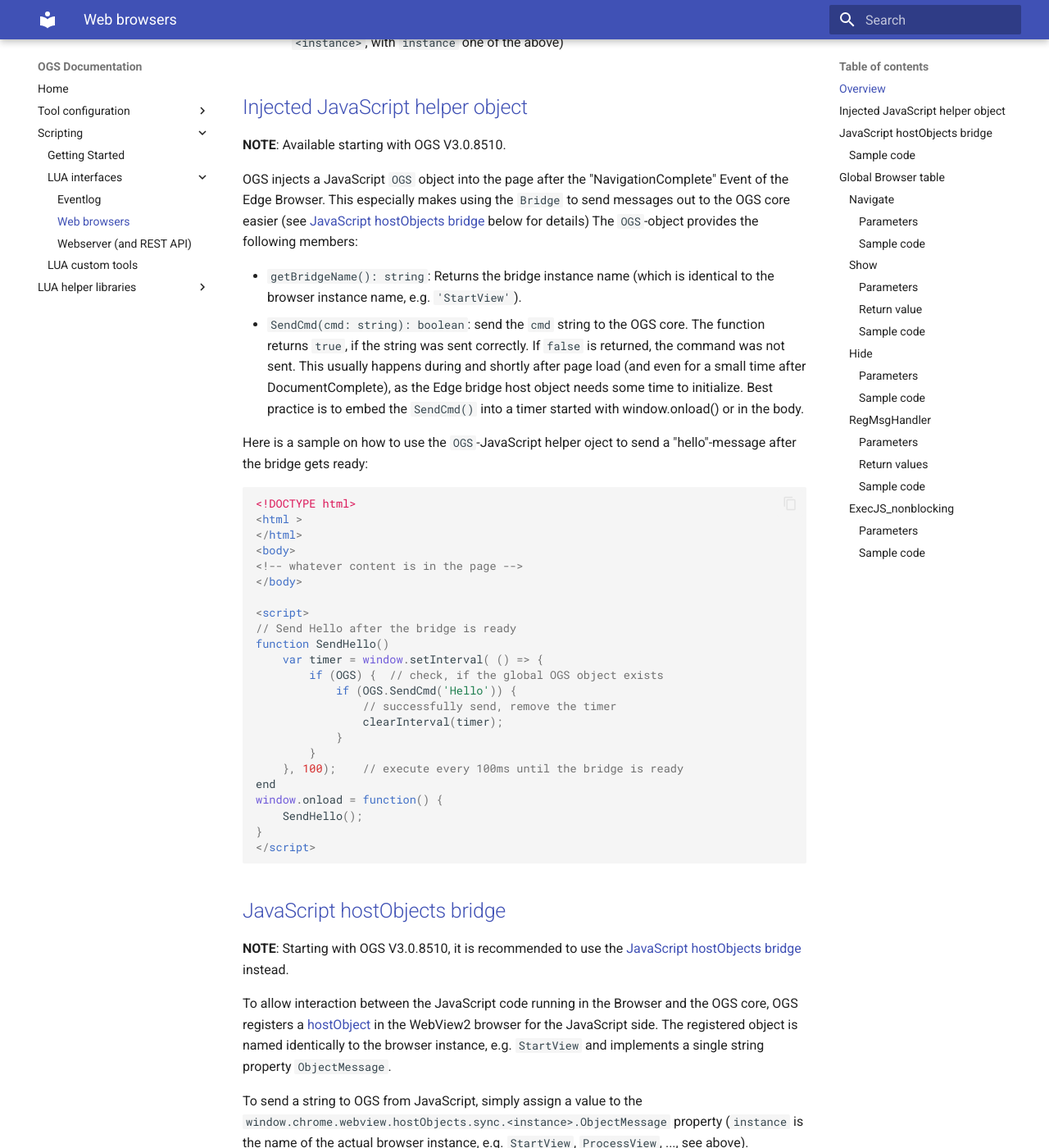
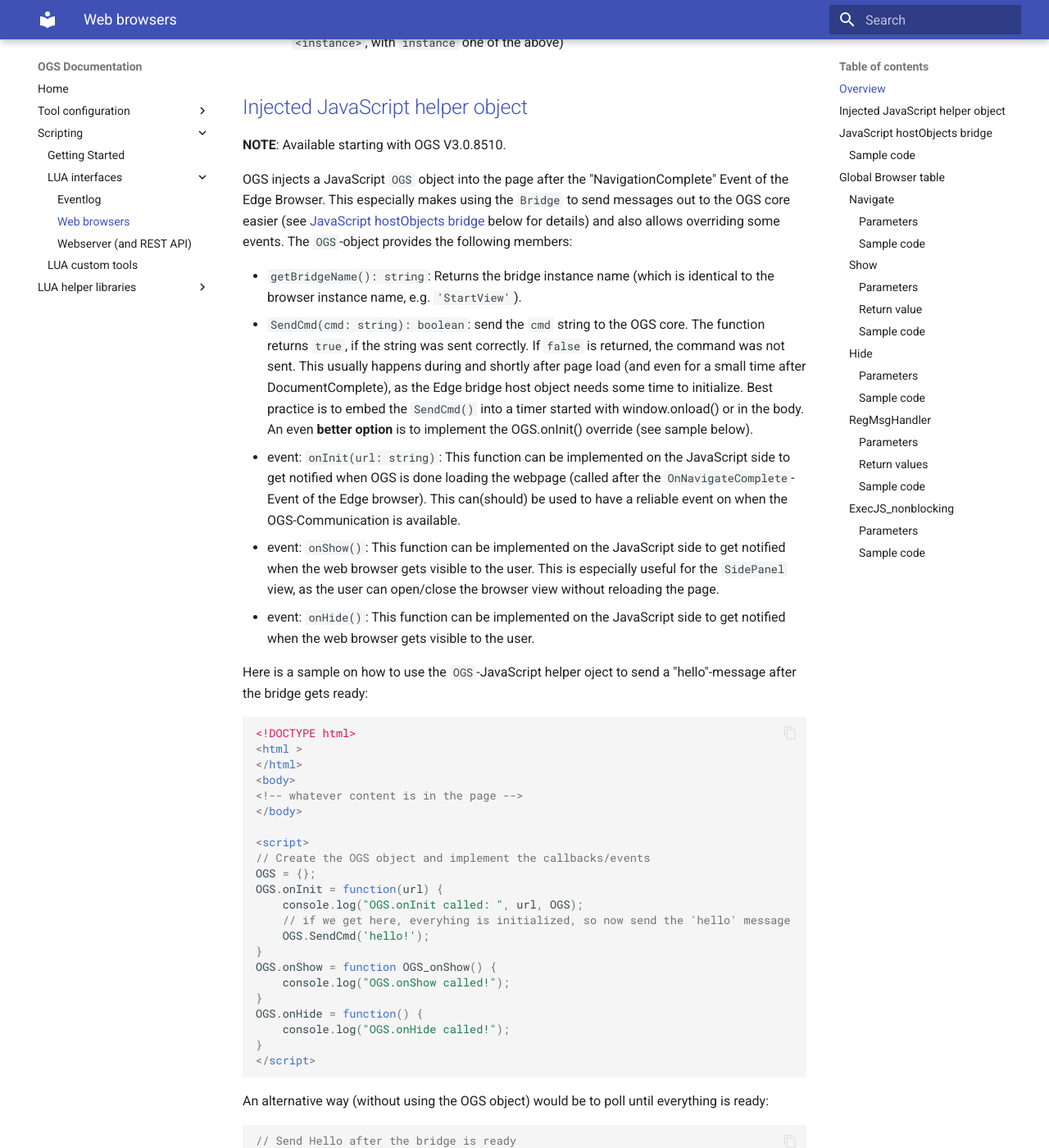
Before and after one commit to haller-erne/ogs, an MkDocs documentation site: the page built from docs/v3/lua/webbrowser.md, in a window 1280 px wide and 1400 px high, scrolled down 815 px. Shown: the whole window at 82% size. Built offline with MkDocs 1.6.1 and Material for MkDocs 9.7.7, drawn with Linux system fonts in a browser that asks for light colours; some of the changed text lies outside the part shown.

Commit message:
Added Javascript OGS implementation notes and sample code

````diff
--- a/docs/v3/lua/webbrowser.md
+++ b/docs/v3/lua/webbrowser.md
@@ -15,17 +15,21 @@
 
 - For the LUA side: a global `Browser` table with functions to manipulate the browser instances
 - For the JavaScript side:
-	- an [injected JavaScript helper object](#injected-javascript-helper-object), which provides easy to use functions to access the Bridje and send a message string
+	- an [injected JavaScript helper object](#injected-javascript-helper-object), which provides easy to use functions to access the Bridge and send a message string
 	- the (lowlevel) [JavaScript hostObjects bridge](#javascript-hostobjects-bridge) accessibal through the `hostObjects` interface of the Chromium browser (`window.chrome.webview.hostObjects.sync.<instance>`, with `instance` one of the above)
 
 ## Injected JavaScript helper object
 
 **NOTE**: Available starting with OGS V3.0.8510.
 
-OGS injects a JavaScript `OGS` object into the page after the "NavigationComplete" Event of the Edge Browser. This especially makes using the `Bridge` to send messages out to the OGS core easier (see [JavaScript hostObjects bridge](#javascript-hostobjects-bridge) below for details) The `OGS`-object provides the following members:
+OGS injects a JavaScript `OGS` object into the page after the "NavigationComplete" Event of the Edge Browser. This especially makes using the `Bridge` to send messages out to the OGS core easier (see [JavaScript hostObjects bridge](#javascript-hostobjects-bridge) below for details) and also allows overriding some events. The `OGS`-object provides the following members:
 
 - `getBridgeName(): string`: Returns the bridge instance name (which is identical to the browser instance name, e.g. `'StartView'`).
-- `SendCmd(cmd: string): boolean`: send the `cmd` string  to the OGS core. The function returns `true`, if the string was sent correctly. If `false` is returned, the command was not sent. This usually happens during and shortly after page load (and even for a small time after DocumentComplete), as the Edge bridge host object needs some time to initialize. Best practice is to embed the `SendCmd()` into a timer started with window.onload() or in the body.
+- `SendCmd(cmd: string): boolean`: send the `cmd` string  to the OGS core. The function returns `true`, if the string was sent correctly. If `false` is returned, the command was not sent. This usually happens during and shortly after page load (and even for a small time after DocumentComplete), as the Edge bridge host object needs some time to initialize. Best practice is to embed the `SendCmd()` into a timer started with window.onload() or in the body. An even **better option** is to implement the OGS.onInit() override (see sample below).
+- event: `onInit(url: string)`: This function can be implemented on the JavaScript side to get notified when OGS is done loading the webpage (called after the `OnNavigateComplete`-Event of the Edge browser). This can(should) be used to have a reliable event on when the OGS-Communication is available.
+- event: `onShow()`: This function can be implemented on the JavaScript side to get notified when the web browser gets visible to the user. This is especially useful for the `SidePanel` view, as the user can open/close the browser view without reloading the page.
+- event: `onHide()`: This function can be implemented on the JavaScript side to get notified when the web browser gets visible to the user.
+
 
 Here is a sample on how to use the `OGS`-JavaScript helper oject to send a "hello"-message after the bridge gets ready:
 
@@ -38,6 +42,25 @@
 </body>
 
 <script>
+// Create the OGS object and implement the callbacks/events
+OGS = {};
+OGS.onInit = function(url) {
+	console.log("OGS.onInit called: ", url, OGS);
+	// if we get here, everyhing is initialized, so now send the 'hello' message
+	OGS.SendCmd('hello!');
+}
+OGS.onShow = function OGS_onShow() {
+	console.log("OGS.onShow called!");
+}
+OGS.onHide = function() {
+	console.log("OGS.onHide called!");
+}
+</script>
+```
+
+An alternative way (without using the OGS object) would be to poll until everything is ready:
+
+``` JavaScript
 // Send Hello after the bridge is ready
 function SendHello()
 	var timer = window.setInterval( () => {
@@ -52,8 +75,8 @@
 window.onload = function() {
 	SendHello();
 }
-</script>
 ```
+
 
 ## JavaScript hostObjects bridge
 
````
